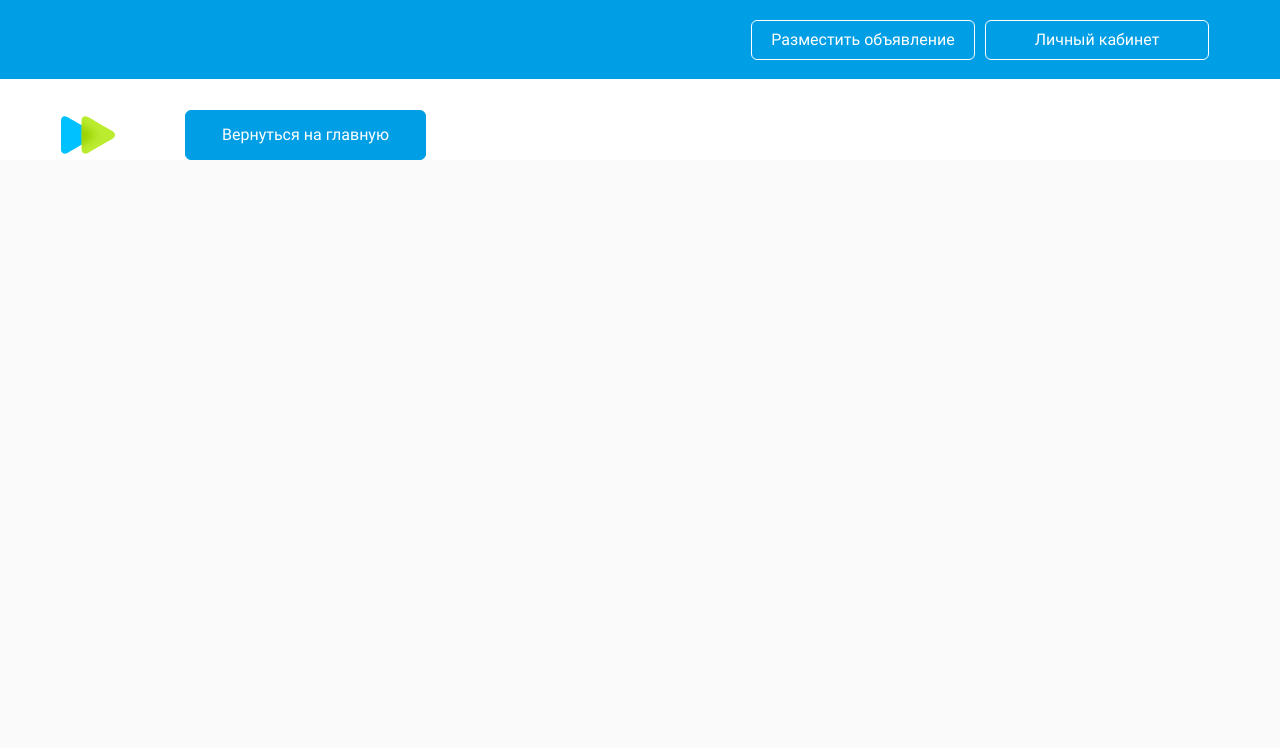
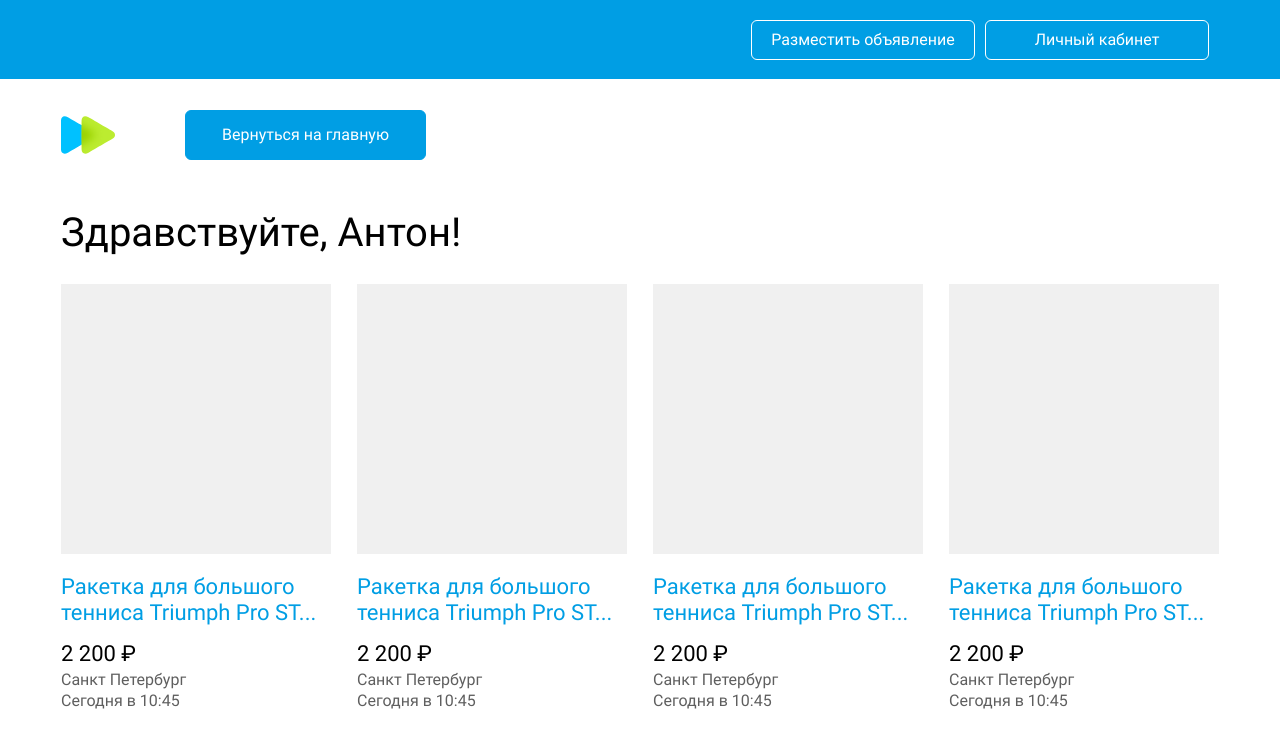
Before and after one commit to ushink/analogue-Avito, a React (Create React App) app: page /profile in a window 1280 px wide. Shown: the top 748 px of the page. Built offline with nearby package versions, Linux system fonts and the light colour scheme.

Commit message:
prog: profile page product list

```diff
--- a/src/components/product/ProductList/ProductList.jsx
+++ b/src/components/product/ProductList/ProductList.jsx
@@ -1,7 +1,6 @@
 import s from './ProductList.module.css'
-import { products } from '../../../mock/products'
 
-function ProductList() {
+function ProductList({ products }) {
     return (
         <div className={s.products}>
             {products &&
--- a/src/mock/products.js
+++ b/src/mock/products.js
@@ -1,4 +1,4 @@
-export const products = [
+export const productsAll = [
     {
         id: 1,
         name: 'Ракетка для большого тенниса Triumph Pro ST...',
@@ -56,3 +56,34 @@ export const products = [
         data: 'Сегодня в 10:45'
     }
 ]
+
+export const productsUser = [
+    {
+        id: 1,
+        name: 'Ракетка для большого тенниса Triumph Pro ST...',
+        price: '2 200 ₽',
+        city: 'Санкт Петербург',
+        data: 'Сегодня в 10:45'
+    },
+    {
+        id: 2,
+        name: 'Ракетка для большого тенниса Triumph Pro ST...',
+        price: '2 200 ₽',
+        city: 'Санкт Петербург',
+        data: 'Сегодня в 10:45'
+    },
+    {
+        id: 3,
+        name: 'Ракетка для большого тенниса Triumph Pro ST...',
+        price: '2 200 ₽',
+        city: 'Санкт Петербург',
+        data: 'Сегодня в 10:45'
+    },
+    {
+        id: 4,
+        name: 'Ракетка для большого тенниса Triumph Pro ST...',
+        price: '2 200 ₽',
+        city: 'Санкт Петербург',
+        data: 'Сегодня в 10:45'
+    }
+]
--- a/src/pages/Main/Main.jsx
+++ b/src/pages/Main/Main.jsx
@@ -2,6 +2,7 @@ import s from './Main.module.css'
 import Header from '../../components/common/Header/Header'
 import ProductList from '../../components/product/ProductList/ProductList'
 import Menu from '../../components/common/Menu/Menu'
+import { productsAll } from '../../mock/products'
 
 function Main() {
     return (
@@ -10,9 +11,9 @@ function Main() {
                 <Header />
                 <main className={s.main}>
                     <Menu />
-                    <div className={s.containerMain}>
+                    <div className={s.content}>
                         <h2 className={s.title}>Объявления</h2>
-                        <ProductList />
+                        <ProductList products={productsAll} />
                     </div>
                 </main>
             </div>
--- a/src/pages/Main/Main.module.css
+++ b/src/pages/Main/Main.module.css
@@ -19,7 +19,7 @@
     background-color: #ffffff;
 }
 
-.containerMain {
+.content {
     max-width: 1178px;
     margin: 0 auto;
     padding: 52px 10px 37px;
--- a/src/pages/Profile/Profile.jsx
+++ b/src/pages/Profile/Profile.jsx
@@ -1,5 +1,7 @@
 import Header from '../../components/common/Header/Header'
 import Menu from '../../components/common/Menu/Menu'
+import ProductList from '../../components/product/ProductList/ProductList'
+import { productsUser } from '../../mock/products'
 import s from './Profile.module.css'
 
 function Profile() {
@@ -9,6 +11,11 @@ function Profile() {
                 <Header />
                 <main className={s.main}>
                     <Menu />
+                    <div className={s.content}>
+                        <h2 className={s.title}>Здравствуйте, Антон!</h2>
+
+                        <ProductList products={productsUser}/>
+                    </div>
                 </main>
             </div>
         </div>
--- a/src/pages/Profile/Profile.module.css
+++ b/src/pages/Profile/Profile.module.css
@@ -18,3 +18,18 @@
     margin: 0 auto;
     background-color: #ffffff;
 }
+
+.content {
+    max-width: 1178px;
+    margin: 0 auto;
+    padding: 52px 10px 37px;
+}
+
+.title {
+    font-style: normal;
+    font-weight: 500;
+    font-size: 40px;
+    line-height: 42px;
+    color: #000000;
+    margin-bottom: 30px;
+}
```
